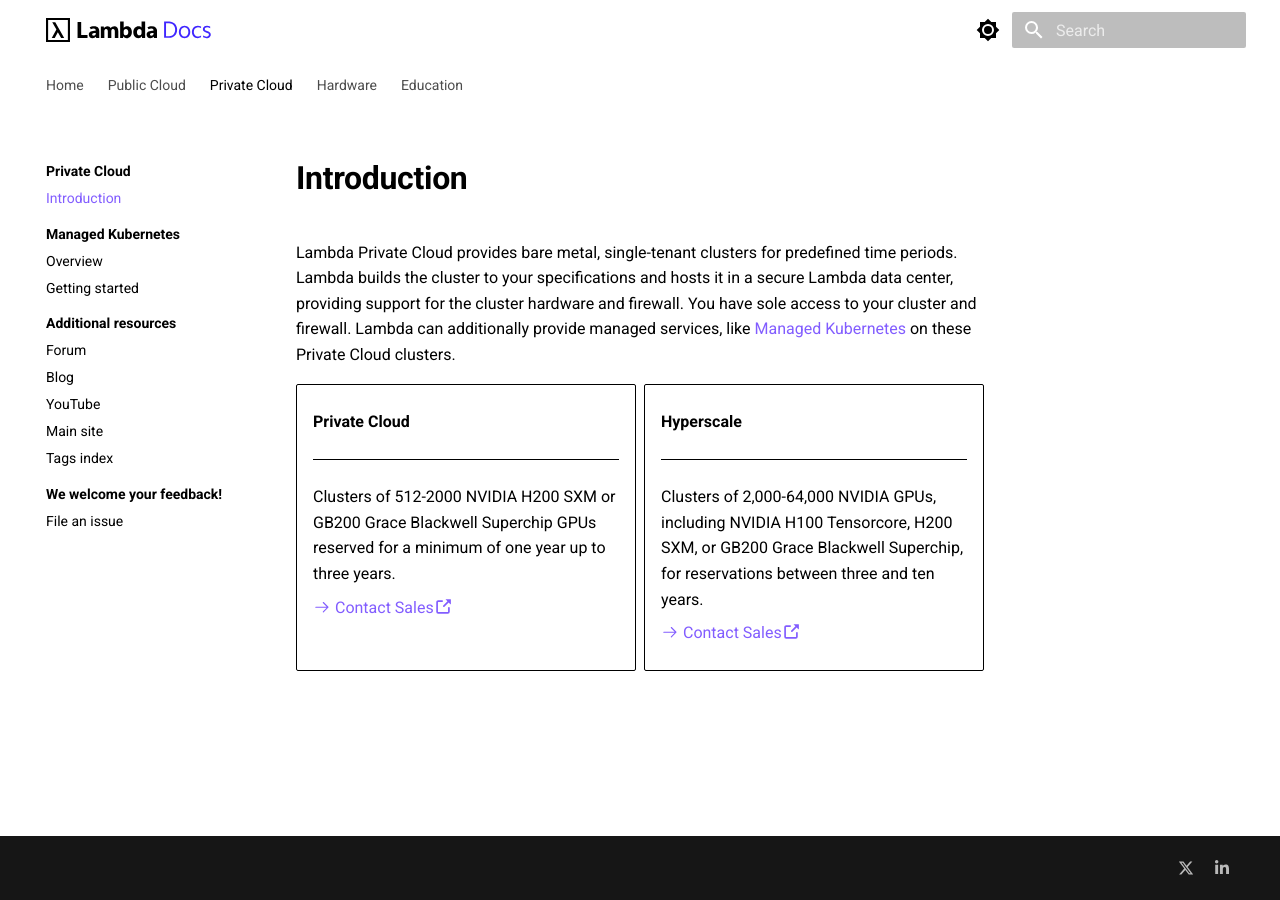
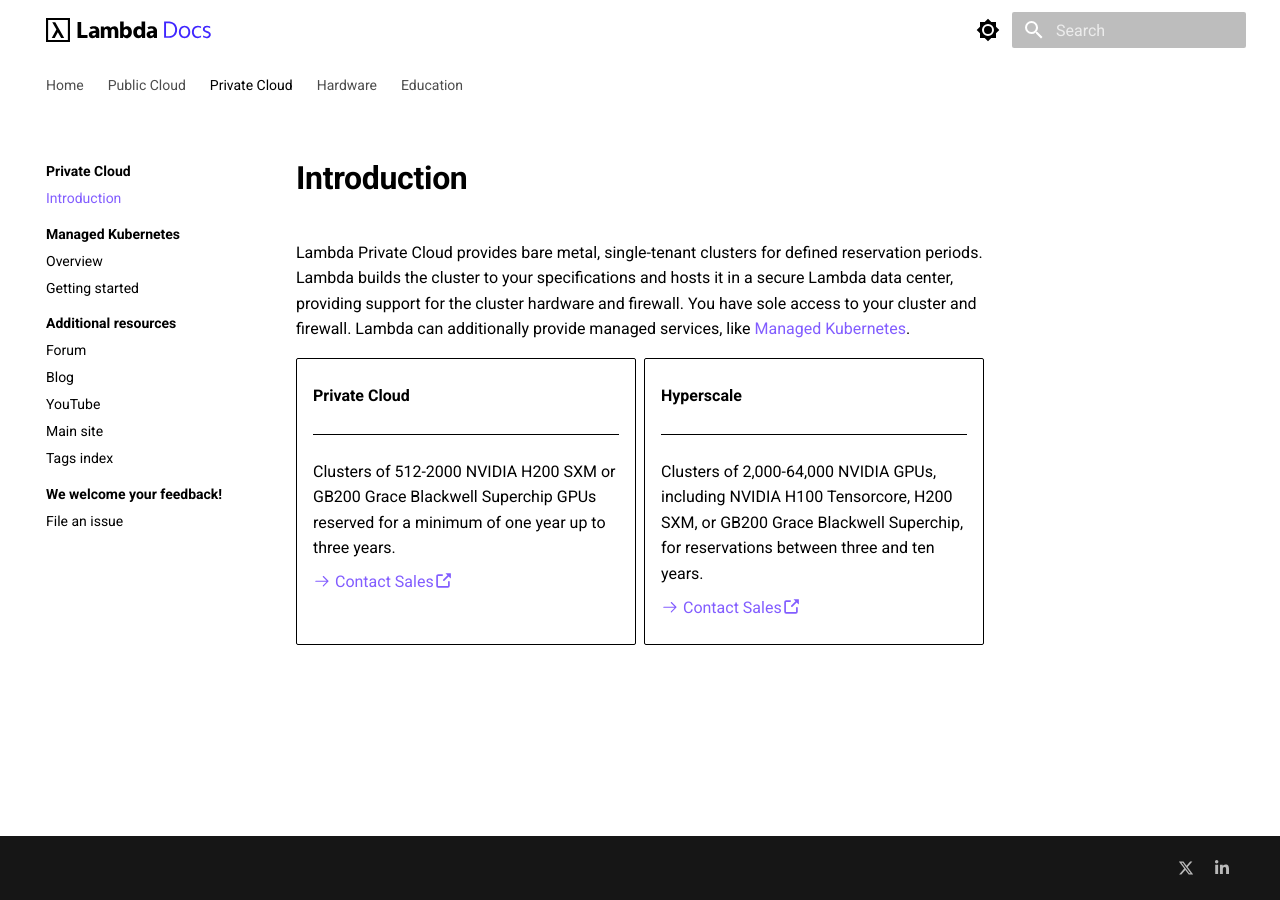
Before and after one commit to cbrownstein-lambda/lambda-docs-mkdocs, an MkDocs documentation site: the page built from docs/private-cloud/index.md, in a window 1280 px wide. Built offline with MkDocs 1.6.1 and Material for MkDocs 9.7.7, drawn with Linux system fonts in a browser that asks for light colours; a script that is not in the unit is left out.

Commit message:
Refine reservation text

```diff
--- a/docs/private-cloud/index.md
+++ b/docs/private-cloud/index.md
@@ -1,6 +1,6 @@
 # Introduction
 
-Lambda Private Cloud provides bare metal, single-tenant clusters for predefined time periods. Lambda builds the cluster to your specifications and hosts it in a secure Lambda data center, providing support for the cluster hardware and firewall. You have sole access to your cluster and firewall. Lambda can additionally provide managed services, like [Managed Kubernetes](/managed-kubernetes/index.md) on these Private Cloud clusters.
+Lambda Private Cloud provides bare metal, single-tenant clusters for defined reservation periods. Lambda builds the cluster to your specifications and hosts it in a secure Lambda data center, providing support for the cluster hardware and firewall. You have sole access to your cluster and firewall. Lambda can additionally provide managed services, like [Managed Kubernetes](/managed-kubernetes/index.md).
 
 <div class="grid cards" markdown>
 
```
